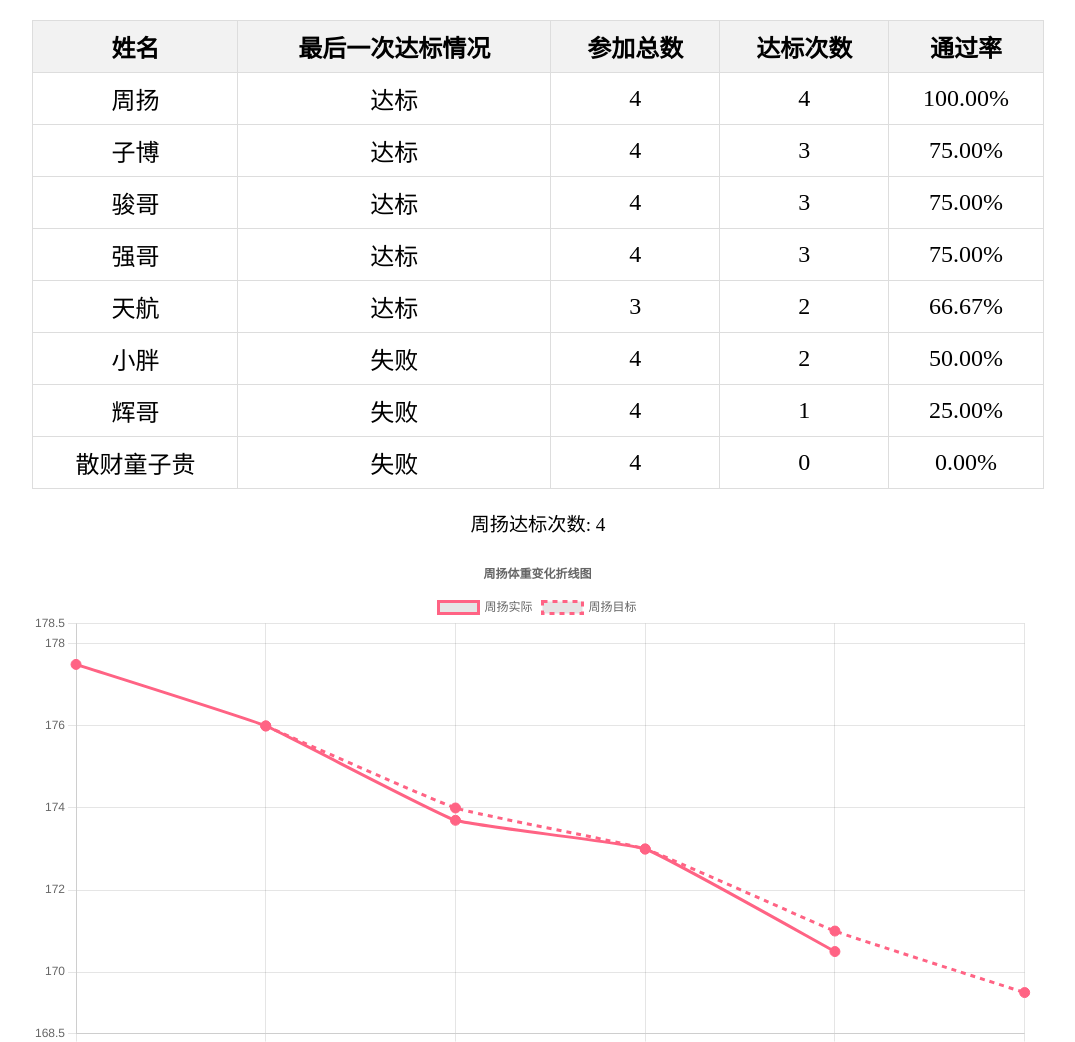
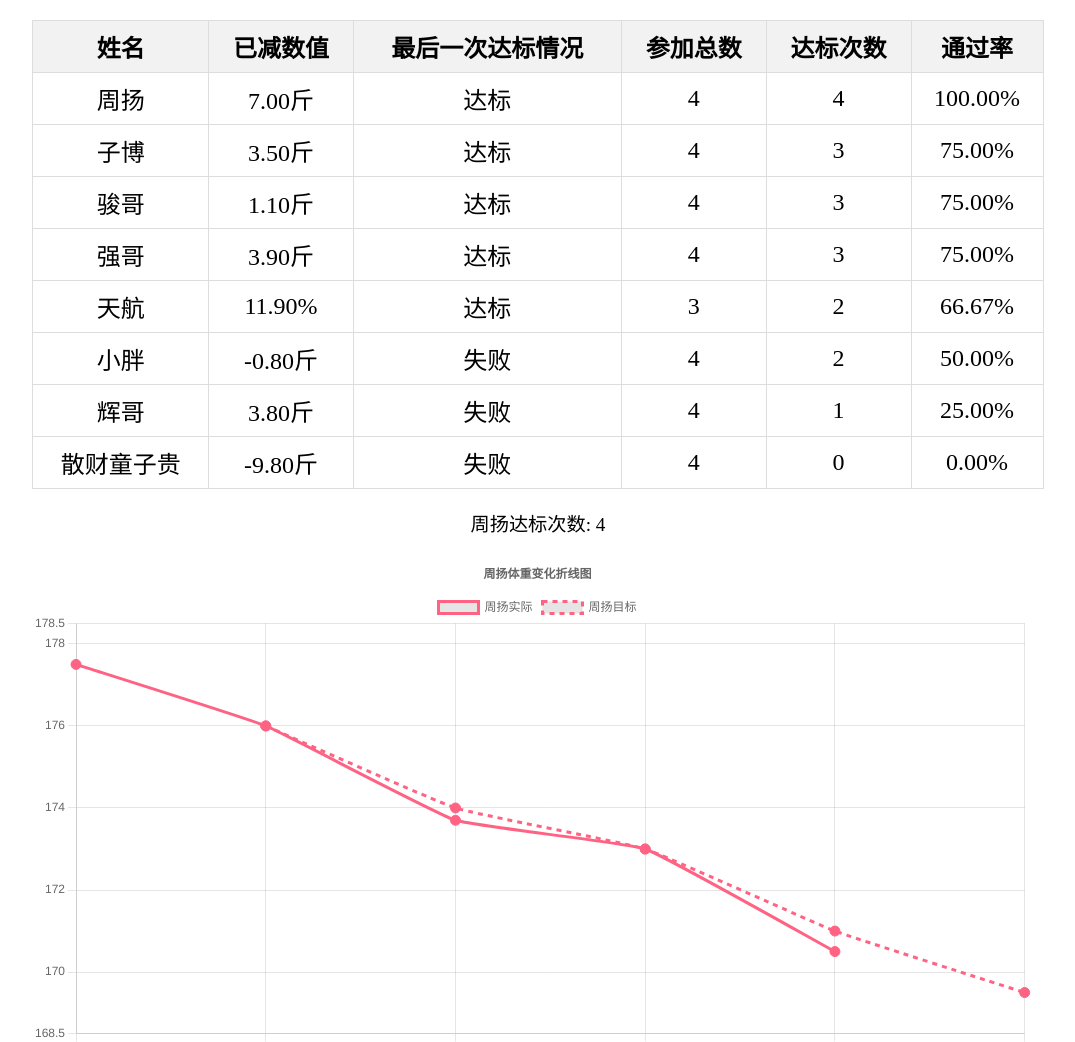
Before and after one commit to xyzz0121/shouba, a plain HTML site: page index.html in a window 1280 px wide. Shown: the top 1042 px of the page, without its empty margins (102-1177 px from the left). Drawn offline with nearby package versions, Linux system fonts and the light colour scheme.

Commit message:
Update: Add loss weight

```diff
--- a/index.html
+++ b/index.html
@@ -102,6 +102,8 @@
       const total = actualData.length - 2;
       const rate = ((reachedTargetCount / total) * 100).toFixed(2);
       const lastStatus = actualData[total] <= targetData[total] ? "达标" : "失败";
+      const loss = (actualData[0] - actualData[total]).toFixed(2);
+      const weightLoss = label == "天航" ? loss + '%' : loss + '斤';
       const isValid = validDataCount > 1;
       document.getElementById(statsId).innerText = `${label}达标次数: ${isValid ? reachedTargetCount : 0
         }`;
@@ -178,7 +180,7 @@
         reachedTargetCount: isValid ? reachedTargetCount : 0,
         total,
         rate,
-
+        weightLoss,
       };
     }
 
@@ -281,6 +283,7 @@
                 <thead>
                     <tr>
                         <th>姓名</th>
+                        <th>已减数值</th>
                         <th>最后一次达标情况</th>
                         <th>参加总数</th>
                         <th>达标次数</th>
@@ -293,6 +296,7 @@
           (stat) => `
                         <tr>
                             <td>${stat.label}</td>
+                            <td>${stat.weightLoss}</td>
                             <td>${stat.lastStatus}</td>
                             <td>${stat.total}</td>
                             <td>${stat.reachedTargetCount}</td>
```
